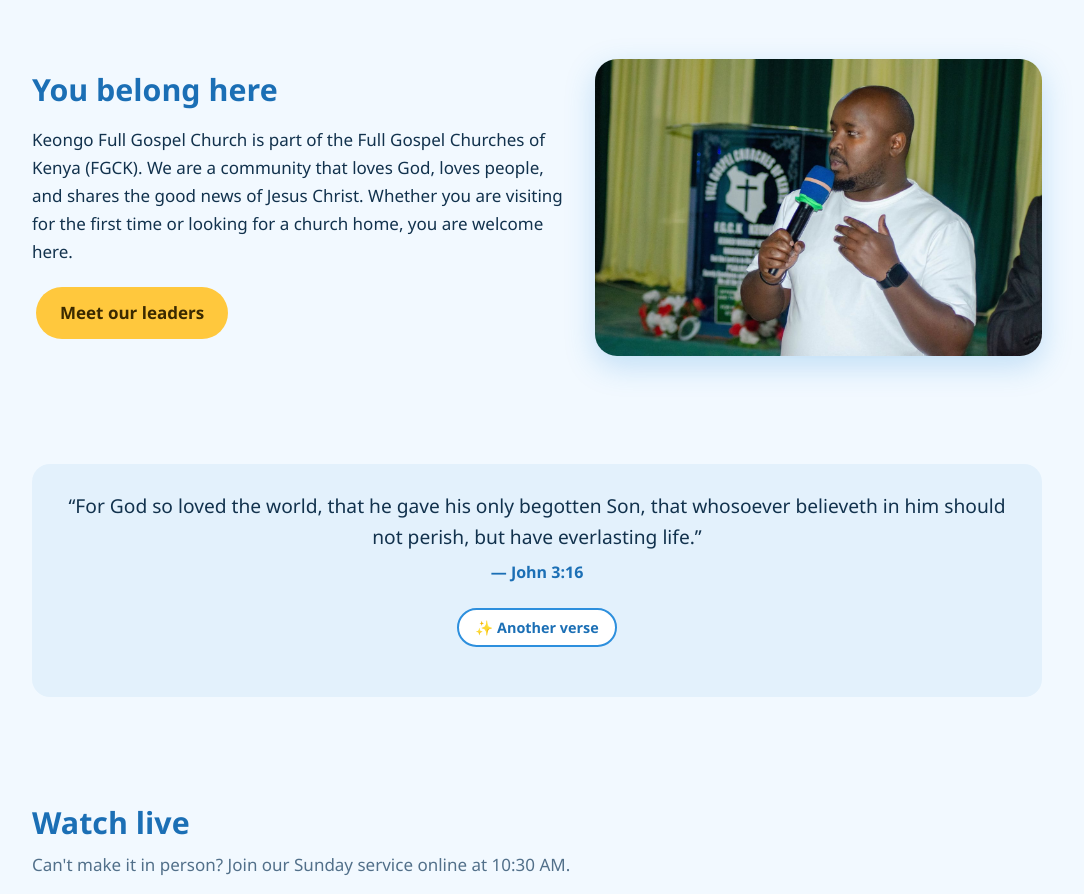
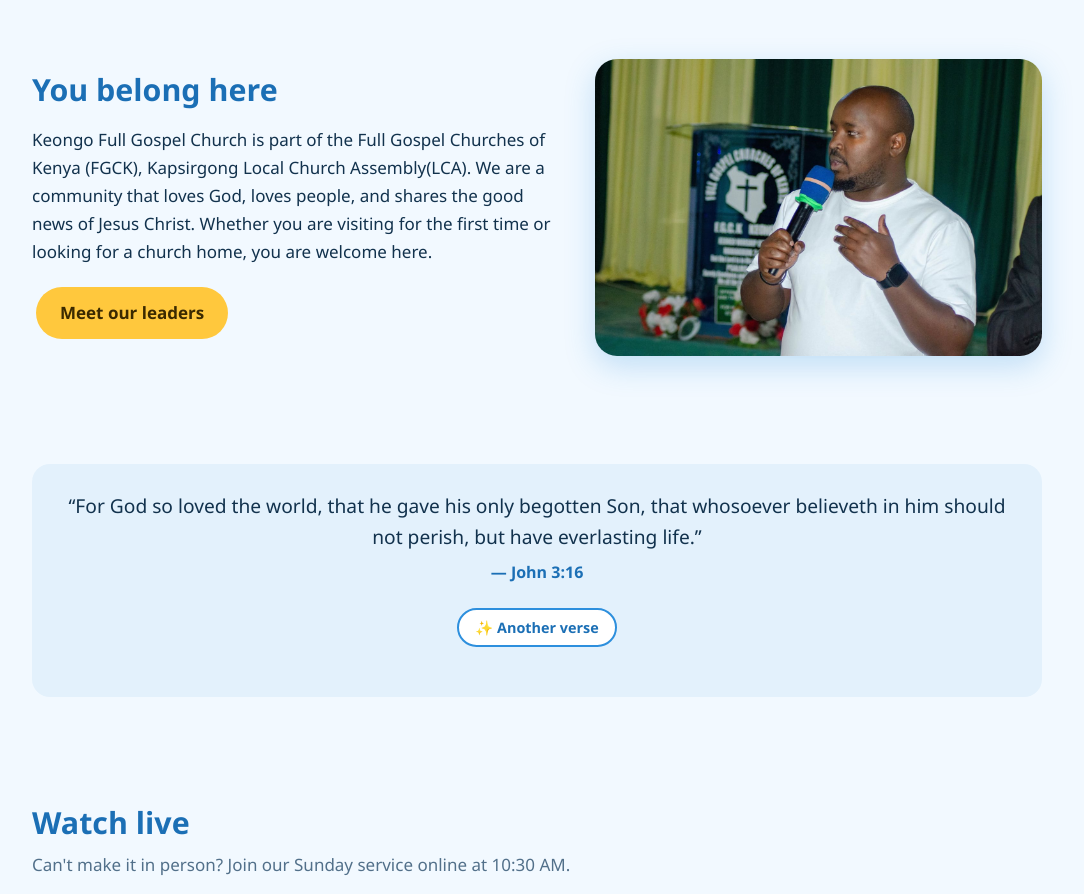
Before and after one commit to Korirtimo/keongo-site, a plain HTML site: page index.html in a window 1280 px wide. Shown: the part 1060-1954 px from the top of the page, without its empty margins (103-1187 px from the left). Drawn offline with Linux system fonts and the light colour scheme.

Commit message:
slight chanhe to the description

```diff
--- a/index.html
+++ b/index.html
@@ -50,7 +50,7 @@
   <div class="about">
     <div class="rv">
       <h2>You belong here</h2>
-      <p>Keongo Full Gospel Church is part of the Full Gospel Churches of Kenya (FGCK). We are a community that loves God, loves people, and shares the good news of Jesus Christ. Whether you are visiting for the first time or looking for a church home, you are welcome here.</p>
+      <p>Keongo Full Gospel Church is part of the Full Gospel Churches of Kenya (FGCK), Kapsirgong Local Church Assembly(LCA). We are a community that loves God, loves people, and shares the good news of Jesus Christ. Whether you are visiting for the first time or looking for a church home, you are welcome here.</p>
       <a class="btn" href="leaders.html">Meet our leaders</a>
     </div>
     <img class="rv" src="photos/welcome.jpg" alt="Speaking at Keongo FGC" onerror="this.style.display='none'">
```
